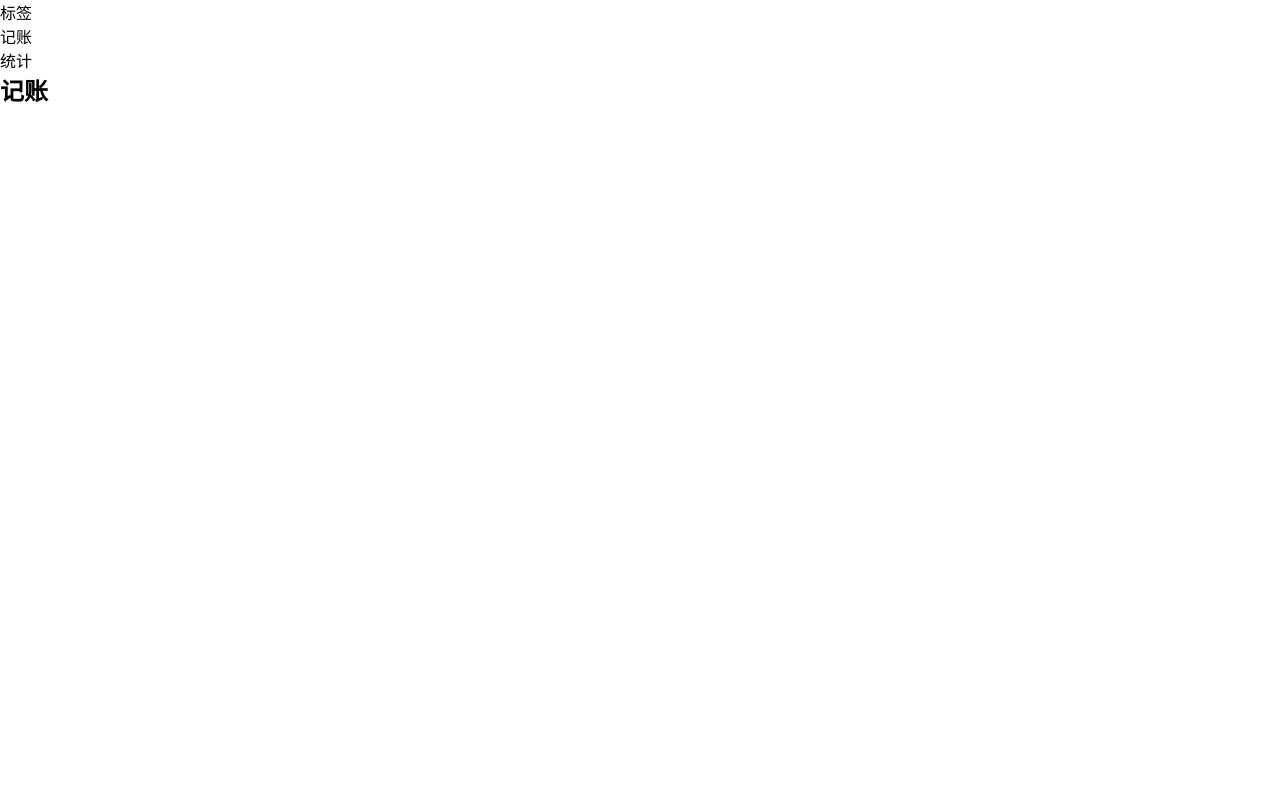
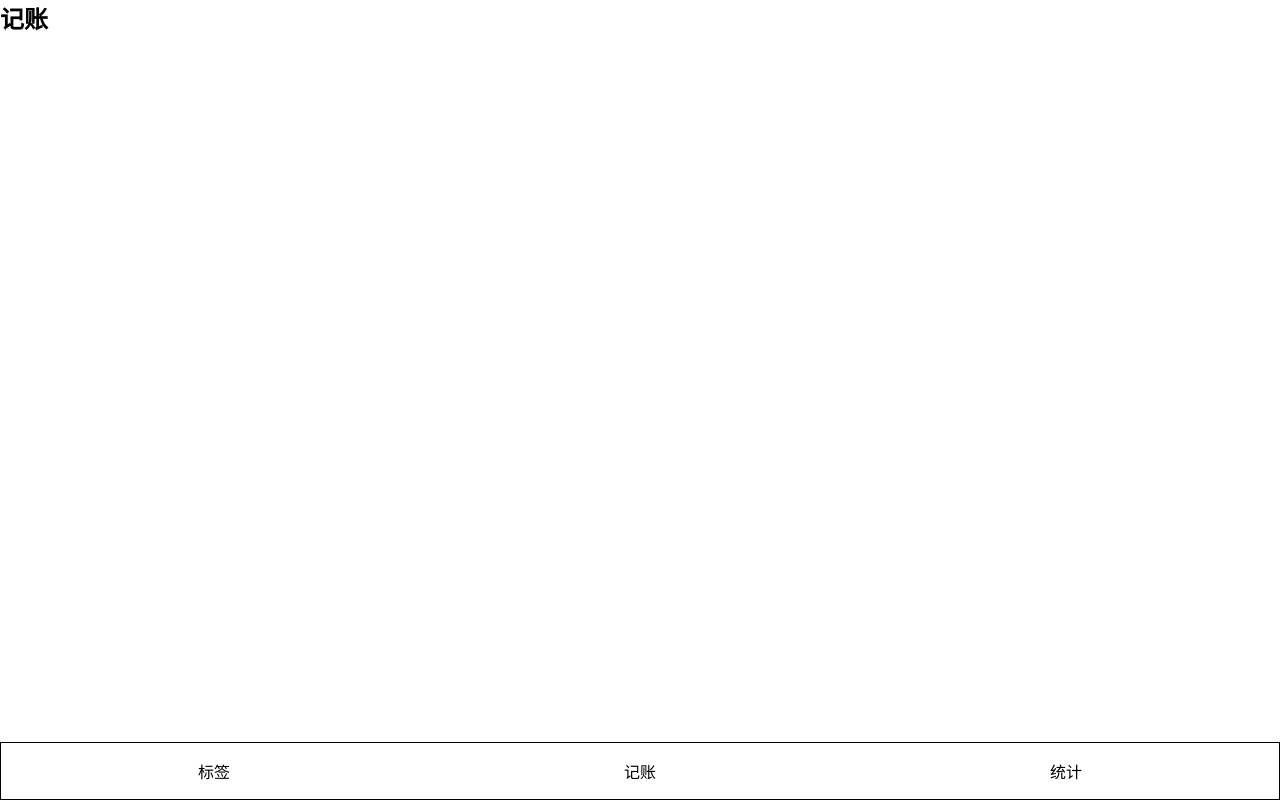
Before and after one commit to Layouwen/yixin-money-react, a React (Create React App) app: page /#/money in a window 1280 px wide. Before the commit this address led to /money. Built offline with nearby package versions, Linux system fonts and the light colour scheme; the HTML template or start-up script is replaced by a standard one.

Commit message:
完成 路由 的基本样式

```diff
--- a/src/App.tsx
+++ b/src/App.tsx
@@ -1,17 +1,64 @@
 import React from 'react';
 import {
-    BrowserRouter as Router,
+    HashRouter as Router,
     Switch,
     Route,
     Link,
     Redirect
 } from "react-router-dom";
+import styled from "styled-components";
+
+const Wrapper = styled.div`
+  display: flex;
+  flex-direction: column;
+  height: 100vh;
+`
+
+const Main = styled.div`
+  flex: 1;
+  overflow: auto;
+`
+
+const Nav = styled.nav`
+  border: 1px solid;
+  > ul {
+    display: flex;
+    > li {
+      padding: 16px 0;
+      width: 33.333%;
+      text-align: center;
+      > a {
+        display: block;
+        width: 100%;
+        height: 100%;
+      }
+    }
+  }
+`
 
 function App() {
     return (
         <Router>
-            <div>
-                <nav>
+            <Wrapper>
+                <Main>
+                    <Switch>
+                        <Route path="/tags">
+                            <Tags/>
+                        </Route>
+                        <Route path="/money">
+                            <Money/>
+                        </Route>
+                        <Route path="/statistics">
+                            <Statistics/>
+                        </Route>
+
+                        <Redirect exact from="/" to="/money"/>
+                        <Route path="*">
+                            <NoMatch/>
+                        </Route>
+                    </Switch>
+                </Main>
+                <Nav>
                     <ul>
                         <li>
                             <Link to="/tags">标签</Link>
@@ -23,25 +70,8 @@ function App() {
                             <Link to="/statistics">统计</Link>
                         </li>
                     </ul>
-                </nav>
-
-                <Switch>
-                    <Route path="/tags">
-                        <Tags/>
-                    </Route>
-                    <Route path="/money">
-                        <Money/>
-                    </Route>
-                    <Route path="/statistics">
-                        <Statistics/>
-                    </Route>
-
-                    <Redirect exact from="/" to="/money" />
-                    <Route path="*">
-                        <NoMatch/>
-                    </Route>
-                </Switch>
-            </div>
+                </Nav>
+            </Wrapper>
         </Router>
     );
 }
```
